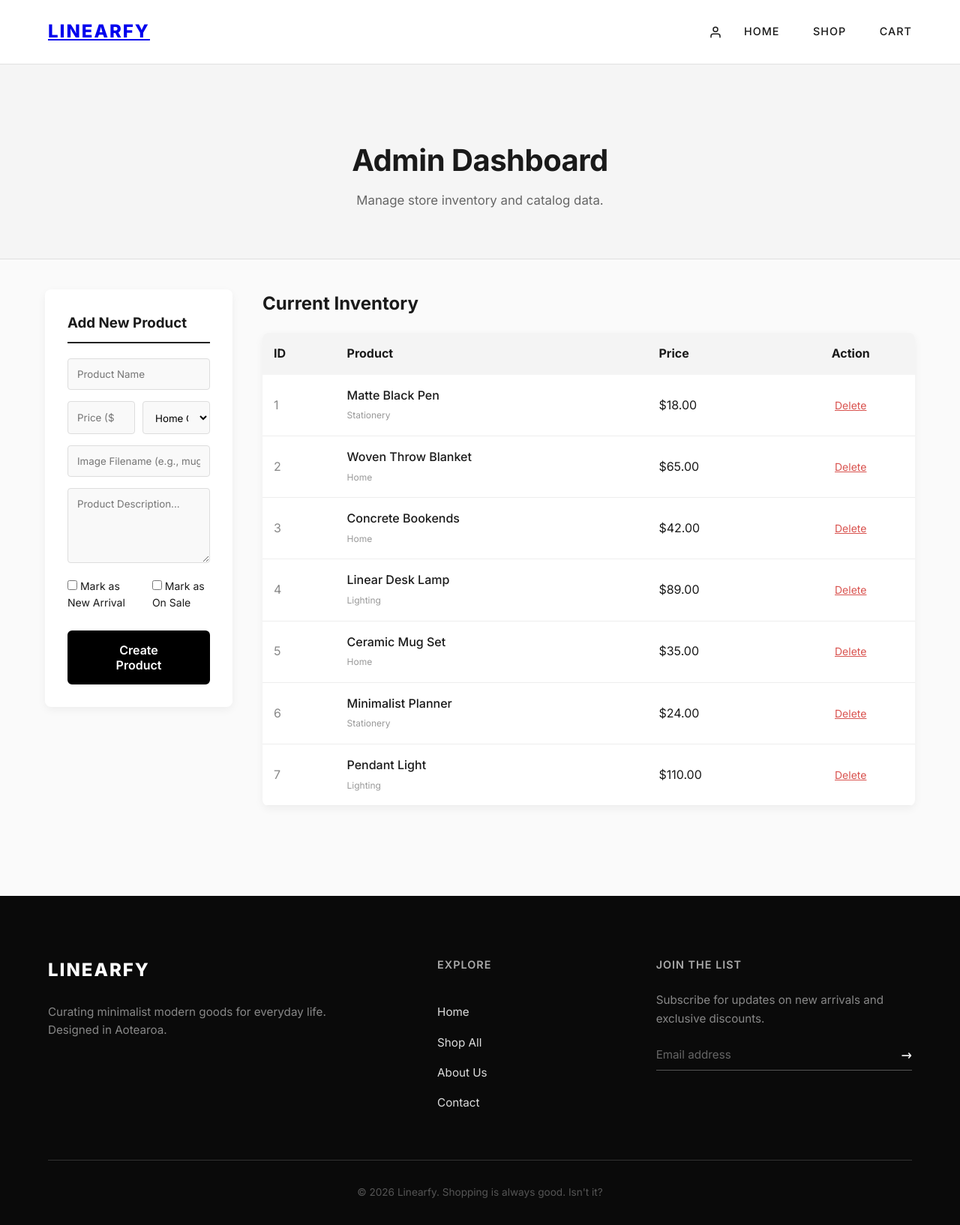
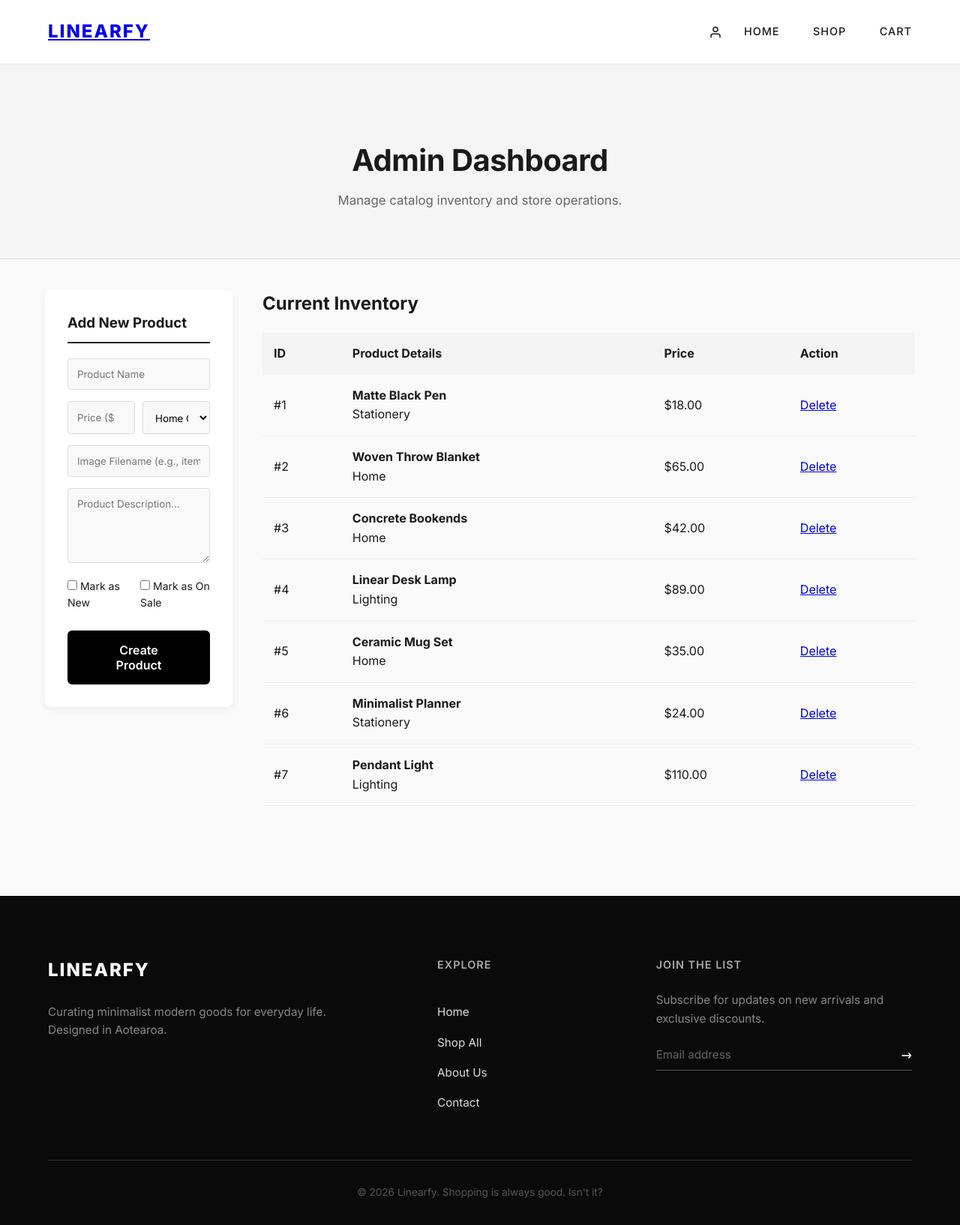
Before and after one commit to AllanW178/Linearfy-WEB, a Flask app: template Lineary [ Website ]/templates/admin.html in a window 1280 px wide. Shown: the part 159-1793 px from the top of the page at 75% size. Run offline with Flask 3, Linux system fonts and the light colour scheme; the template is opened without the code that fills it: values that come from a table or form of the project are taken from there, others are empty; data comes from the database, SQL or seed files in the repository.

Commit message:
Update admin.html

```diff
--- a/Lineary [ Website ]/templates/admin.html
+++ b/Lineary [ Website ]/templates/admin.html
@@ -1,37 +1,34 @@
 {% extends "base.html" %}
 
 {% block content %}
-<div class="page-header">
+<div class="page-header hidden">
     <div class="header-content">
         <h1>Admin Dashboard</h1>
-        <p>Manage store inventory and catalog data.</p>
+        <p>Manage catalog inventory and store operations.</p>
     </div>
 </div>
 
-<div class="shop-layout admin-layout">
-
+<div class="shop-layout admin-layout hidden stagger-1">
     <aside class="shop-sidebar admin-sidebar">
         <h3>Add New Product</h3>
-
         <form action="{{ url_for('admin') }}" method="POST" class="admin-form">
             <input type="text" name="name" placeholder="Product Name" required>
 
             <div class="admin-form-row">
                 <input type="number" step="0.01" name="price" placeholder="Price ($)" required>
-                <select name="category" required>
+                <select name="category" required class="custom-select">
                     <option value="home">Home Goods</option>
                     <option value="lighting">Lighting</option>
                     <option value="stationery">Stationery</option>
                 </select>
             </div>
 
-            <input type="text" name="image" placeholder="Image Filename (e.g., mug.jpg)" required>
-
+            <input type="text" name="image" placeholder="Image Filename (e.g., item.jpg)" required>
             <textarea name="description" placeholder="Product Description..." required></textarea>
 
             <div class="admin-checkbox-group">
-                <label><input type="checkbox" name="is_new"> Mark as New Arrival</label>
-                <label><input type="checkbox" name="is_sale"> Mark as On Sale</label>
+                <label class="custom-checkbox"><input type="checkbox" name="is_new"> <span>Mark as New</span></label>
+                <label class="custom-checkbox"><input type="checkbox" name="is_sale"> <span>Mark as On Sale</span></label>
             </div>
 
             <button type="submit" class="btn btn-submit">Create Product</button>
@@ -39,29 +36,28 @@
     </aside>
 
     <main class="shop-main admin-main">
-        <h2>Current Inventory</h2>
-
-        <div class="admin-table-container">
-            <table class="admin-table">
+        <h2 class="section-title">Current Inventory</h2>
+        <div class="table-responsive">
+            <table class="modern-table admin-table">
                 <thead>
                     <tr>
                         <th>ID</th>
-                        <th>Product</th>
+                        <th>Product Details</th>
                         <th>Price</th>
-                        <th class="admin-table-action">Action</th>
+                        <th class="text-right">Action</th>
                     </tr>
                 </thead>
                 <tbody>
                     {% for product in products %}
                     <tr>
-                        <td class="admin-table-id">{{ product.id }}</td>
-                        <td class="admin-table-name">
-                            {{ product.name }}<br>
-                            <span class="admin-table-category">{{ product.category|title }}</span>
+                        <td class="text-muted">#{{ product.id }}</td>
+                        <td>
+                            <strong class="fw-bold">{{ product.name }}</strong><br>
+                            <span class="text-sm text-muted">{{ product.category|title }}</span>
                         </td>
-                        <td>${{ "%.2f"|format(product.price) }}</td>
-                        <td class="admin-table-action">
-                            <a href="{{ url_for('delete_product', product_id=product.id) }}" class="btn-delete" onclick="return confirm('Are you sure you want to delete this product?');">Delete</a>
+                        <td class="fw-bold">${{ "%.2f"|format(product.price) }}</td>
+                        <td class="text-right">
+                            <a href="{{ url_for('delete_product', product_id=product.id) }}" class="btn-text-danger" onclick="return confirm('Delete this product permanently?');">Delete</a>
                         </td>
                     </tr>
                     {% endfor %}
```
